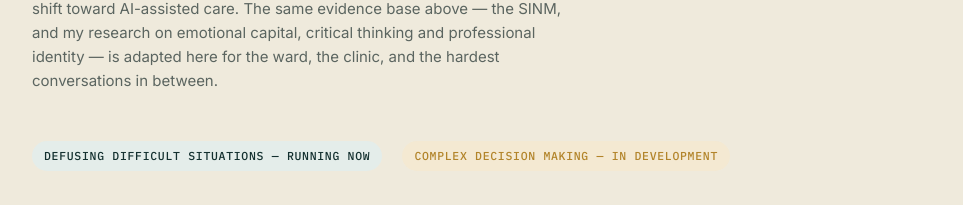
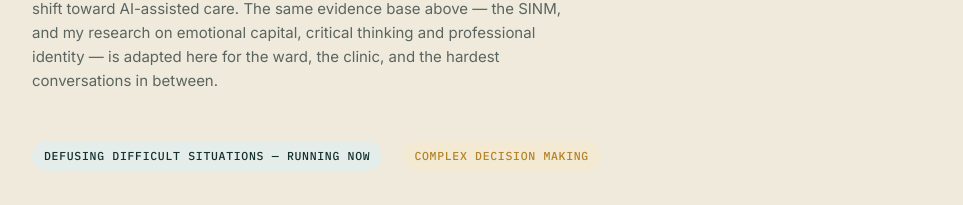
Before and after one commit to behnamsoltani-jpg/behnamsoltani.github.io, a plain HTML site: page index.html in a window 1280 px wide. Shown: the part 5618-5823 px from the top of the page, without its empty margins (76-1039 px from the left). Drawn offline with nearby package versions, Linux system fonts and the light colour scheme.

Commit message:
Update index.html

```diff
--- a/index.html
+++ b/index.html
@@ -781,8 +781,8 @@
 
     <div class="hero-actions" style="margin-top:0;margin-bottom:36px;">
       <span class="prog-flag live" style="font-size:11.5px;padding:6px 12px;">Defusing Difficult Situations — Running Now</span>
-      <span class="prog-flag" style="font-size:11.5px;padding:6px 12px;">Complex Decision Making — In Development</span>
-    </div>
+     <span class="prog-flag" style="font-size:11.5px;padding:6px 12px;">Complex Decision Making</span>
+</div>
 
     <div class="callout" style="max-width:66ch;margin-bottom:48px;margin-top:0;">
       <strong>A note on where this expertise comes from:</strong> I'm an Assistant Professor at Singapore Institute of Technology, in the Centre for Professional Communication — the same institution that runs Singapore's principal nursing and allied health degree programmes. My own research is in professional identity, employability and workplace communication, not clinical practice. What I bring is how people become, and stay, trusted professionals inside a demanding system — exactly what a clinical career asks of someone every shift.
```
